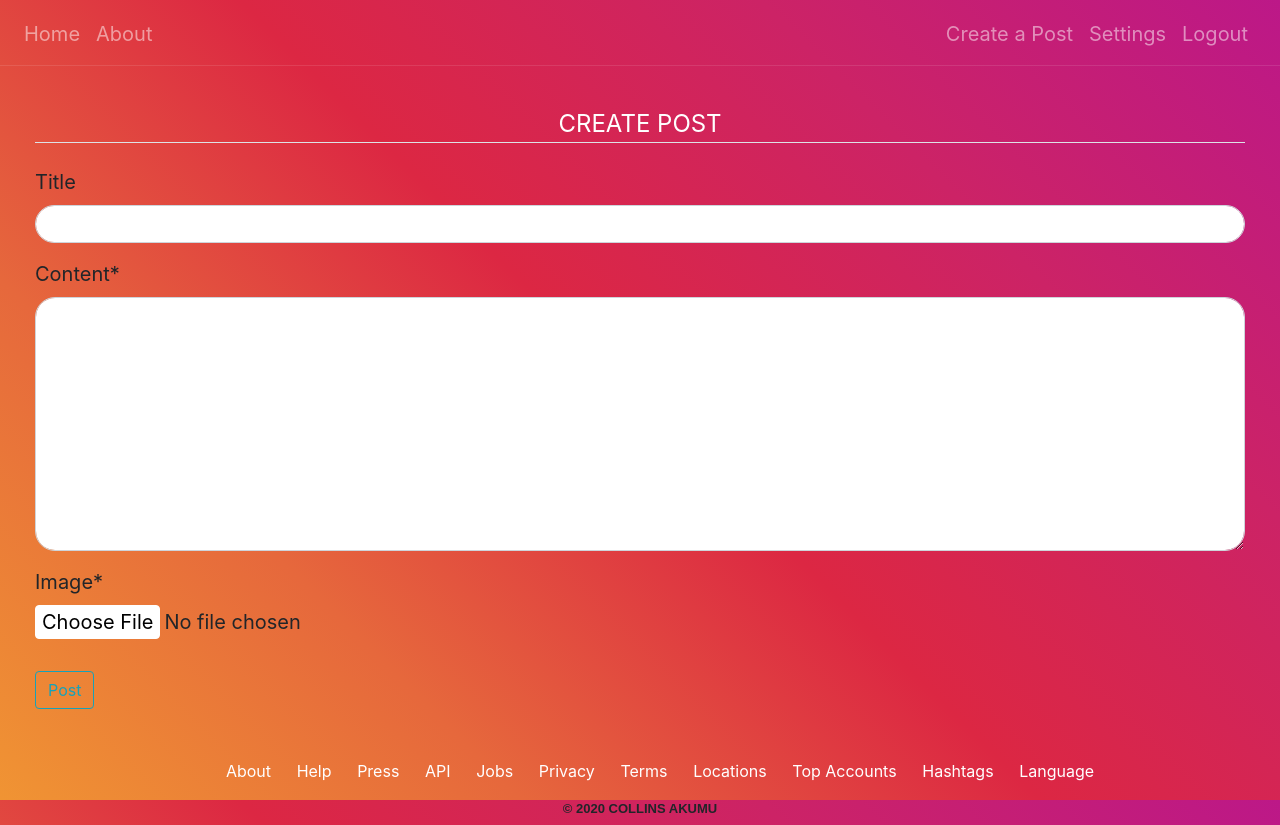
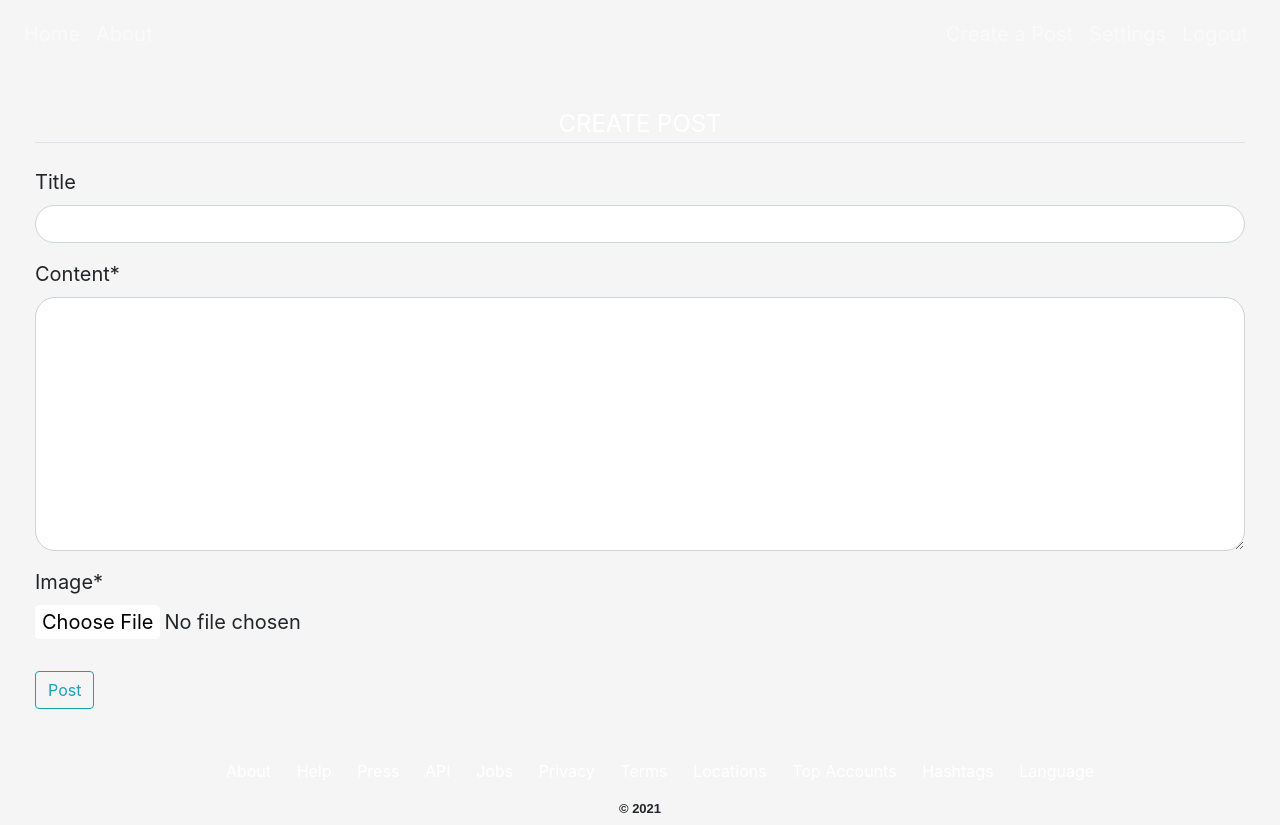
Before and after one commit to encok/Photo-Insta, a Django app: page /post/new/ in a window 1280 px wide. Run offline with Django 3.2, Linux system fonts and the light colour scheme; the visitor is signed in with stand-in values (Sample User, id 1); some libraries are stand-ins or nearby versions.

Commit message:
adding css file

```diff
--- a/instagram/static/css/main.css
+++ b/instagram/static/css/main.css
@@ -1,5 +1,5 @@
 body {
-  background: linear-gradient(45deg, #f09433 0%, #e6683c 25%, #dc2743 50%, #cc2366 75%, #bc1888 100%);
+  background: whitesmoke;
   background-repeat: no-repeat;
   background-attachment: fixed;
   margin-top: 5rem;
--- a/instagram/templates/instagram/post_delete.html
+++ b/instagram/templates/instagram/post_delete.html
@@ -37,7 +37,7 @@
                 </li>
             </ul>
         </div>
-        <h6 class="copyright font-weight-bold">© 2020 COLLINS AKUMU</h6>
+        <h6 class="copyright font-weight-bold">© 2021</h6>
     </div>
 </div>
 {% endblock content %}
--- a/instagram/templates/instagram/post_form.html
+++ b/instagram/templates/instagram/post_form.html
@@ -32,7 +32,7 @@
                     </li>
                 </ul>
             </div>
-            <h6 class="copyright font-weight-bold">© 2020 COLLINS AKUMU</h6>
+            <h6 class="copyright font-weight-bold">© 2021</h6>
         </div>
     </div>
 {% endblock content %}
```
